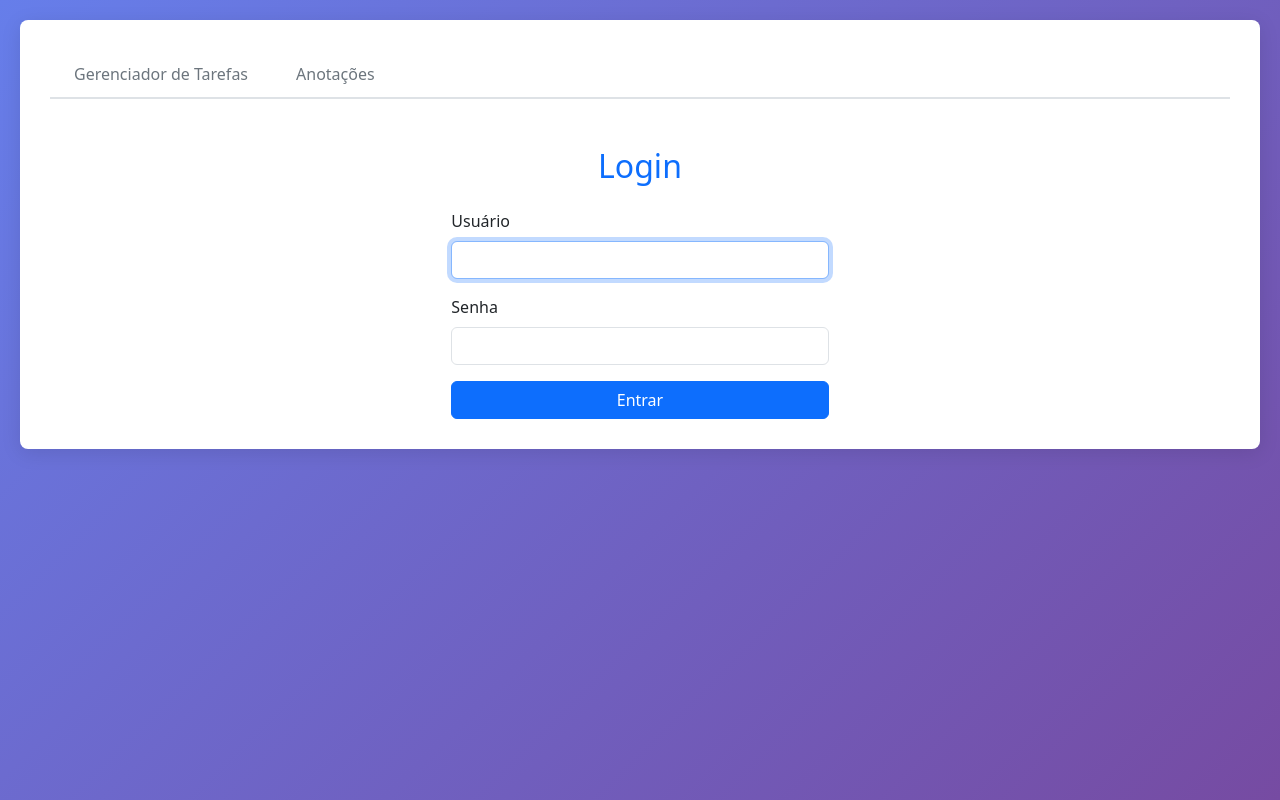
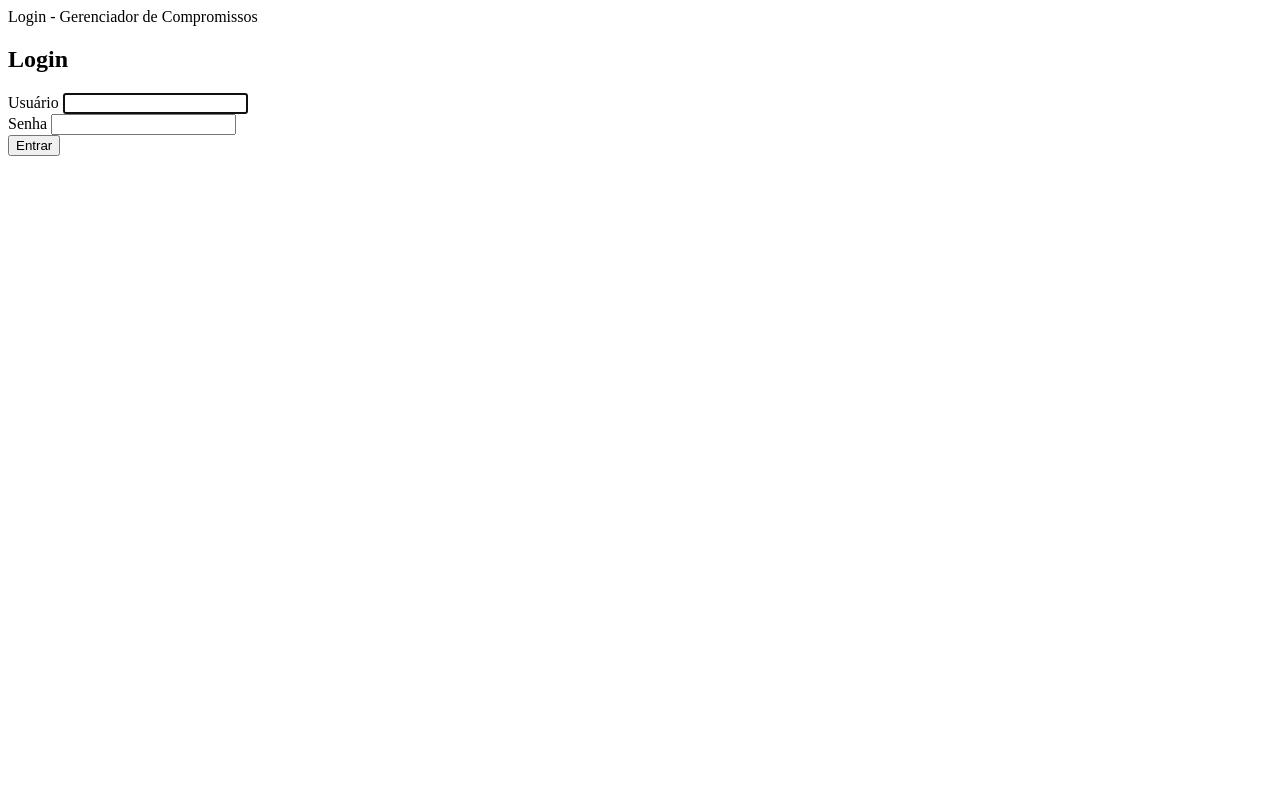
Before and after one commit to Corolario/agenda-tarefas, a Flask app: page /login in a window 1280 px wide. Run offline with Flask 3, Linux system fonts and the light colour scheme; some libraries are stand-ins or nearby versions.

Commit message:
Update title block in login.html

```diff
--- a/templates/login.html
+++ b/templates/login.html
@@ -1,6 +1,4 @@
-{% extends "base.html" %}
-
-{% block title %}Login - Gerenciador de Tarefas{% endblock %}
+{% block title %}Login - Gerenciador de Compromissos{% endblock %}
 
 {% block content %}
 <div class="row justify-content-center mt-5">
```
